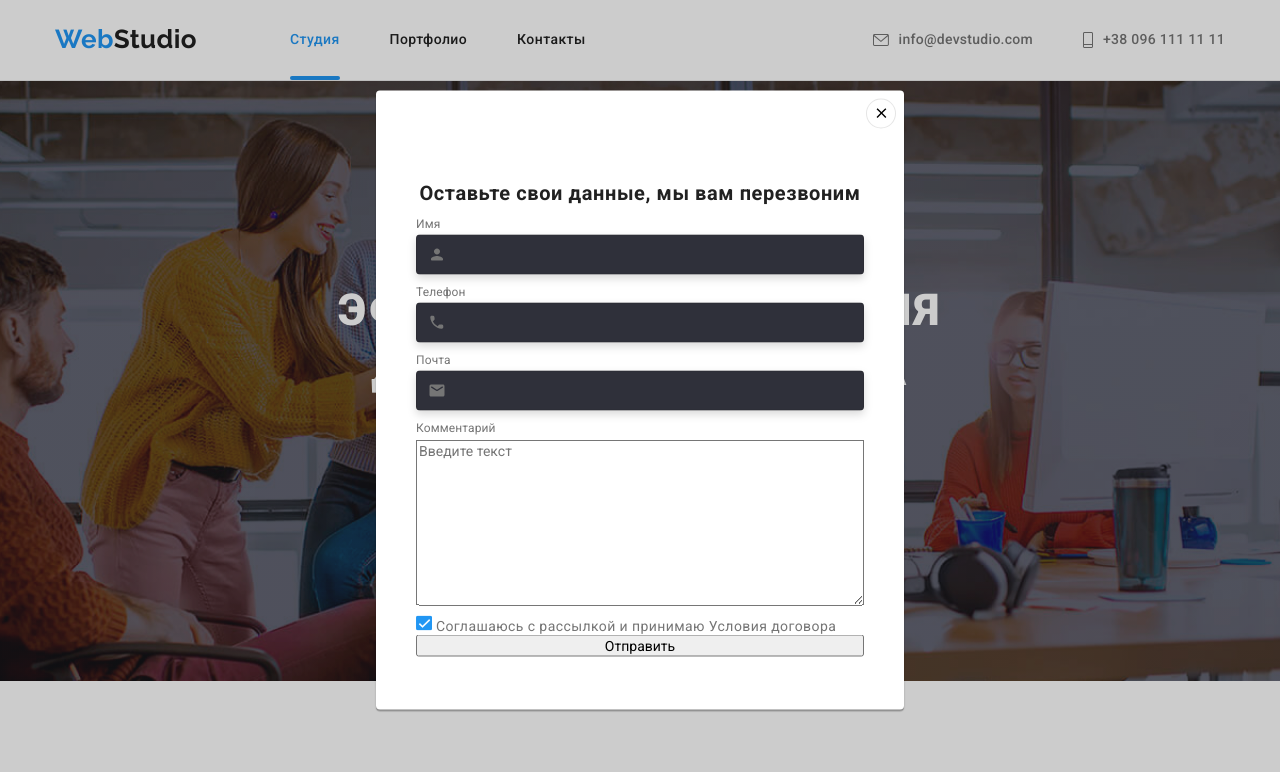
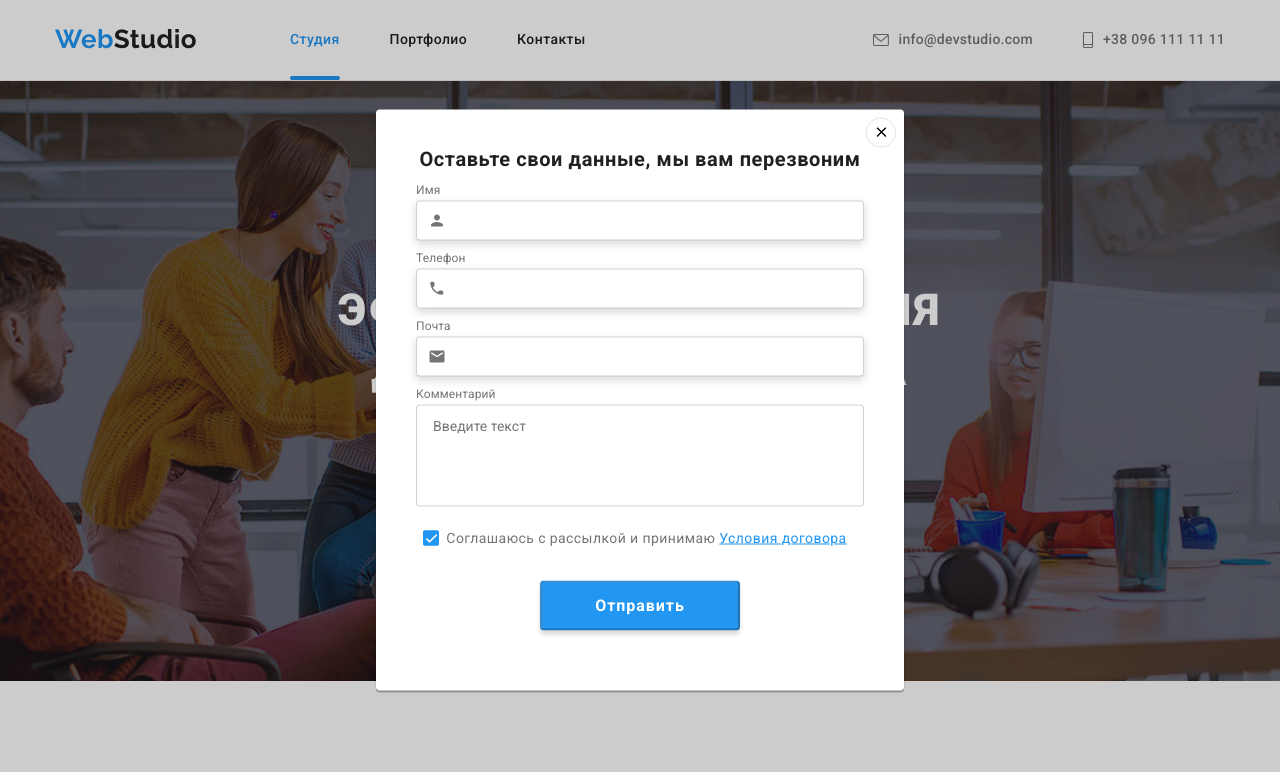
Before and after one commit to Elizaveta91/goit-markup-hw-06, a plain HTML site: page index.html in a window 1280 px wide. Both pictures are taken after a click on the button "Заказать услугу". Shown: the top 772 px of the page. Drawn offline with nearby package versions, Linux system fonts and the light colour scheme.

Commit message:
Готове Д/з

```diff
--- a/css/style.css
+++ b/css/style.css
@@ -100,10 +100,10 @@ header {
     display: inline-block;}
 
 .logo-header {
-        color: var(--title-text-color);}
+    color: var(--title-text-color);}
 
 .header-list>.item:nth-child(n + 2) {
-     margin-left: 50px;}
+    margin-left: 50px;}
 
 .header-list {
     font-weight: 500;
@@ -111,7 +111,7 @@ header {
     line-height: 1.14;
     display: flex;
     margin-left: 93px;
-    }
+}
 
 .head:not(:last-child) {
     margin-right: 50px;
@@ -247,10 +247,13 @@ header {
     border-radius: 50%;
     cursor: pointer;
 }
+.modal-close-btn:focus {
+    outline: transparent;
+    border-color: var(--accent-color);}
+
 .form {
-    width: 528px;
-    height: 581px;
-    padding: 40px;
+    padding-right: 40px;
+    padding-left: 40px;
     display: flex;
     flex-direction: column;
     justify-content: center;
@@ -269,7 +272,7 @@ header {
     padding: 0;
     margin-bottom: 10px;
 }
-.data label {
+label {
     margin-bottom: 4px;
     font-weight: 400;
     font-size: 12px;
@@ -280,22 +283,114 @@ header {
 .data-icon {
     display: flex;
     position: relative;
+
 }
-.data input {
-    padding-left: 42px;
+.input-icon {
+    padding-left: 41px;
     width: 100%;
     height: 40px;
     border: 1px solid rgba(33, 33, 33, 0.2);
     border-radius: 4px;
     outline: transparent;
     cursor: pointer;
+    background-color: var(--additional-color);
     transition: var(--anim);
 }
+.input-icon:focus,
+textarea:focus {
+    outline: transparent;
+    border-color: var(--accent-color);
+}
+
+
+.data-comment {
+    display: flex;
+    flex-direction: column;
+    margin-bottom: 20px;
+    width: 448px;
+    height: 120px;
+}
+
+textarea {
+    padding: 12px 16px;
+    margin: 0;
+    border: 1px solid rgba(33, 33, 33, 0.2);
+    border-radius: 4px;
+    outline: transparent;
+    transition: var(--anim);
+    resize: none;
+}
+
 .svg-icon {
     position: absolute;
     left: 12px;
     bottom: 11px;
     fill: currentColor;
+}
+.data-icon:hover,
+.data-icon:focus {
+    color: var(--accent-color);
+    border-color: var(--accent-color);
+}
+
+.data-icon:hover .svg-icon,
+.data-icon:focus .svg-icon {
+    fill: var(--accent-color);
+}
+
+
+.form-checkbox {
+    display: flex;
+    justify-content: center;
+    align-items: center;
+    margin-bottom: 30px;
+}
+.form-checkbox-custom-checkbox {
+    display: inline-flex;
+    align-items: center;
+    justify-content: center;
+    height: 15px;
+    margin-right: 7px;
+    outline: 2px solid #9da4bd;
+    outline-offset: -2px;
+    border-radius: 2px;
+    fill: var(--additional-color);
+    transition: background-color var(--anim), outline-color var(--anim);
+}
+
+.form-checkbox-input:checked+.form-checkbox-custom-checkbox {
+    background-color:var(--accent-color);
+    outline-color: var(--accent-color);
+    border-color: var(--accent-color);
+}
+
+.form-agreement {
+    margin-right: 10px;
+    font-weight: 400;
+    font-size: 14px;
+    line-height: 1.7;
+    letter-spacing: 0.03em;
+    color: var(--primary-text-color);
+}
+.checkbox-link {
+    text-decoration-line: underline;
+    color: var(--accent-color);
+}
+
+.modal-btn {
+    margin-left: 124px;
+    width: 200px;
+    height: 50px;
+    font-weight: 700;
+    font-size: 16px;
+    line-height: 30px;
+    letter-spacing: 0.06em;
+    background-color: var(--accent-color);
+    color: var(--additional-color);
+    box-shadow: 0px 4px 4px rgb(0 0 0 / 15%);
+    border-radius: 4px;
+    cursor: pointer;
+    transition: var(--anim);
 }
 
 
@@ -715,6 +810,7 @@ header {
 }
 
 .footer-icons-join {
+    margin-left: 10px;
     fill: var(--additional-color);
 }
 
@@ -722,6 +818,7 @@ input {
     padding-right: 16px;
     padding: 15px;
     width: 358px;
+    height: 50px;
     border: 1px solid rgba(255, 255, 255, 0.3);
     filter: drop-shadow(0px 4px 4px rgba(0, 0, 0, 0.15));
     border-radius: 4px;
--- a/index.html
+++ b/index.html
@@ -45,7 +45,8 @@
 <div class="backdrop is-hidden" data-modal>
     <div class="modal">
 <button data-modal-close class="modal-close-btn" type="button">
-<svg class="close-icon" width="18" height="18"> <use href="./img/icons.svg#icon-close"></use></svg></button>
+<svg class="close-icon" width="18" height="18"><use href="./img/icons.svg#icon-close"></use></svg></button>
+
 
 <form class="form">
 <p class="form-text">Оставьте свои данные, мы вам перезвоним</p>
@@ -66,28 +67,27 @@
         <div class="data">
         <label for="email">Почта</label>
         <div class="data-icon">
-            <input class="input-icon" type="email" name="email">
+            <input class="input-icon" type="email" name="email" autofocus>
         <svg class="svg-icon" width="18" height="18"><use href="./img/icons.svg#icon-mail"></use></svg>
         </div>
     </div>
 
-<div class="data">
+<div class="data-comment">
     <label for="comment">Комментарий</label>
         <textarea name="comment" rows="10" placeholder="Введите текст"></textarea>
 </div>
-    <label class="form-checkbox ">
+    <label class="form-checkbox">
         <input class="visually-hidden form-checkbox-input" type="checkbox" name="user-agreement" checked />
         <span class="form-checkbox-custom-checkbox">
             <svg class="form-checkbox-icon" width="16" height="15">
                 <use href="./img/icons.svg#icon-check"></use>
             </svg>
         </span>
-        <span class="form-checkbox-agreement">Соглашаюсь с рассылкой и принимаю Условия договора</span>
+        <span class="form-agreement">Соглашаюсь с рассылкой и принимаю
+    <a class="checkbox-link" target="_blank" rel="noopener noreferrer" href="">Условия договора</a></span>
     </label>
-
-    <button type="submit">Отправить</button>
+    <button class="modal-btn" type="submit" disabled>Отправить</button>
 </form>
-
     </div>
     </div>
 
```
